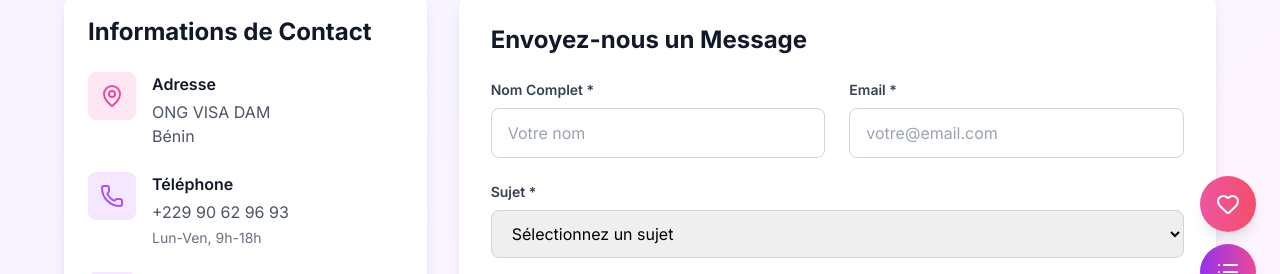
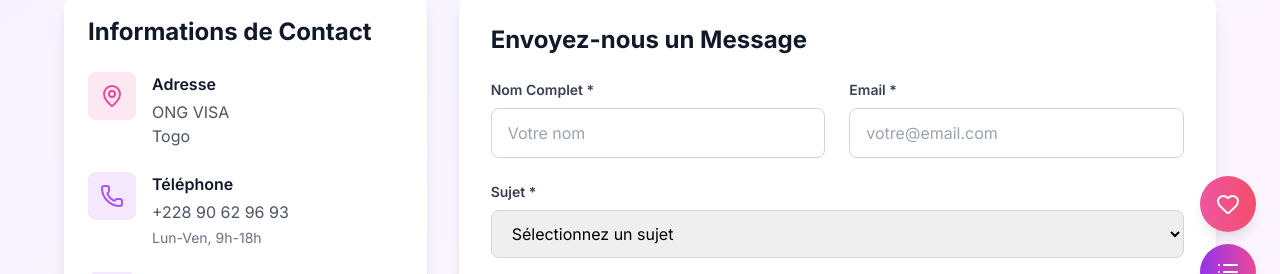
Before and after one commit to ZEUSFLUTTER/visa, a Next.js app: page /contact in a window 1280 px wide. Shown: the part 408-682 px from the top of the page. Built offline with nearby package versions, Linux system fonts and the light colour scheme.

Commit message:
contact update

```diff
--- a/app/(public)/contact/page.tsx
+++ b/app/(public)/contact/page.tsx
@@ -70,8 +70,8 @@ export default function ContactPage() {
                         Adresse
                       </h3>
                       <p className="text-gray-600">
-                        ONG VISA DAM<br />
-                        Bénin
+                        ONG VISA <br />
+                        Togo
                       </p>
                     </div>
                   </div>
@@ -84,7 +84,7 @@ export default function ContactPage() {
                       <h3 className="font-semibold text-gray-900 mb-1">
                         Téléphone
                       </h3>
-                      <p className="text-gray-600">+229 90 62 96 93</p>
+                      <p className="text-gray-600">+228 90 62 96 93</p>
                       <p className="text-sm text-gray-500 mt-1">
                         Lun-Ven, 9h-18h
                       </p>
```
